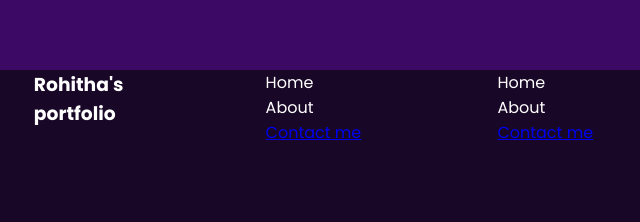
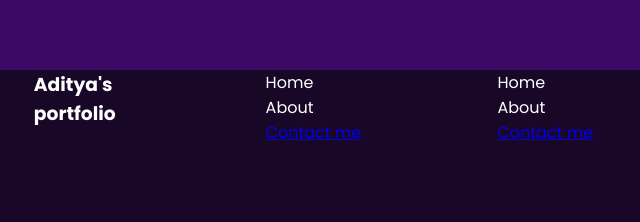
Before and after one commit to Adityamunna19/Porfolio-website, a plain HTML site: page index.html in a window 1280 px wide. Shown: the part 1229-1451 px from the top of the page, 197-837 px from the left. Drawn offline with nearby package versions, Linux system fonts and the light colour scheme.

Commit message:
Changed Names in Index.html

```diff
--- a/index.html
+++ b/index.html
@@ -93,7 +93,7 @@
     <footer>
         <div class="footer">
             <div class="footer-first">
-                <h3>Rohitha's portfolio</h3>
+                <h3>Aditya's portfolio</h3>
             </div>
             <div class="footer-second">
                 <ul>
```
